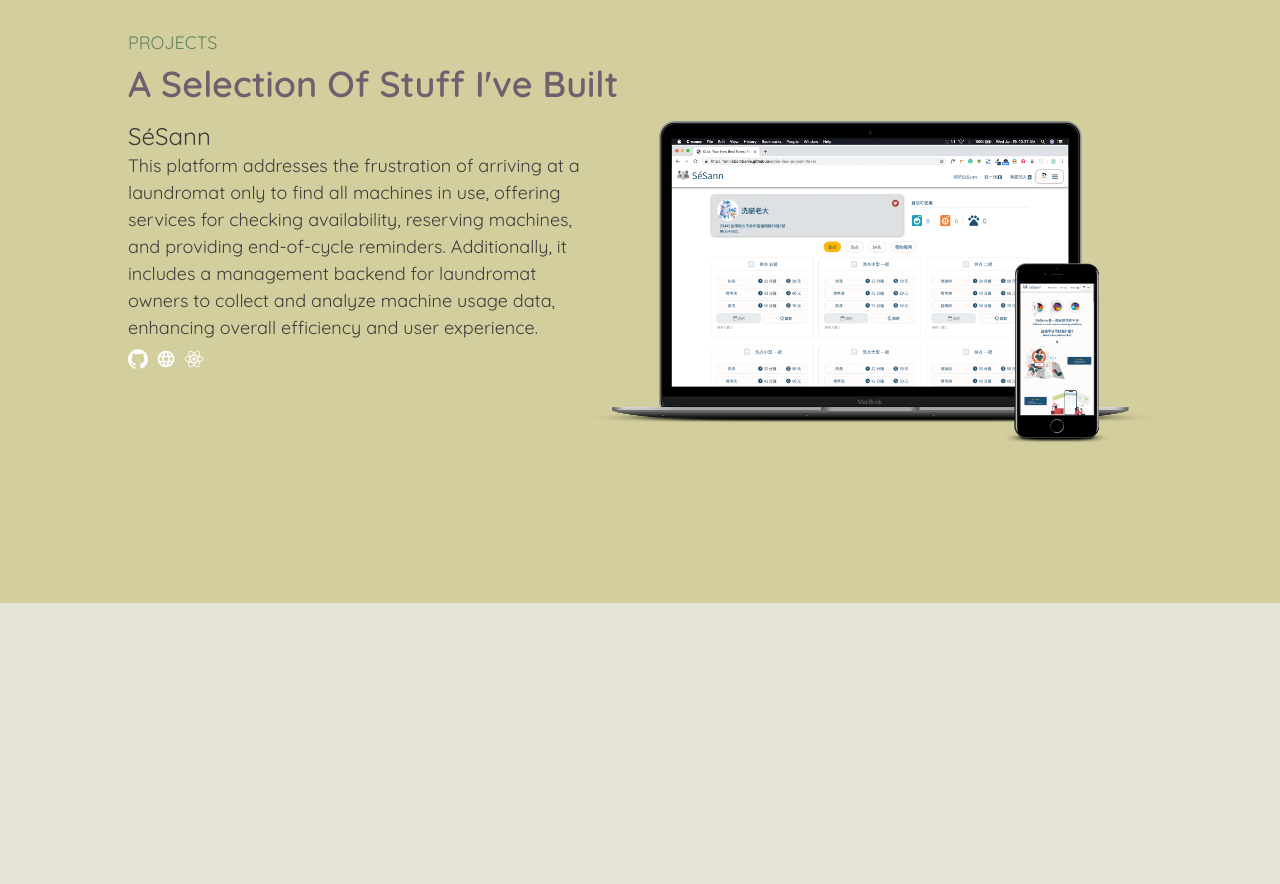
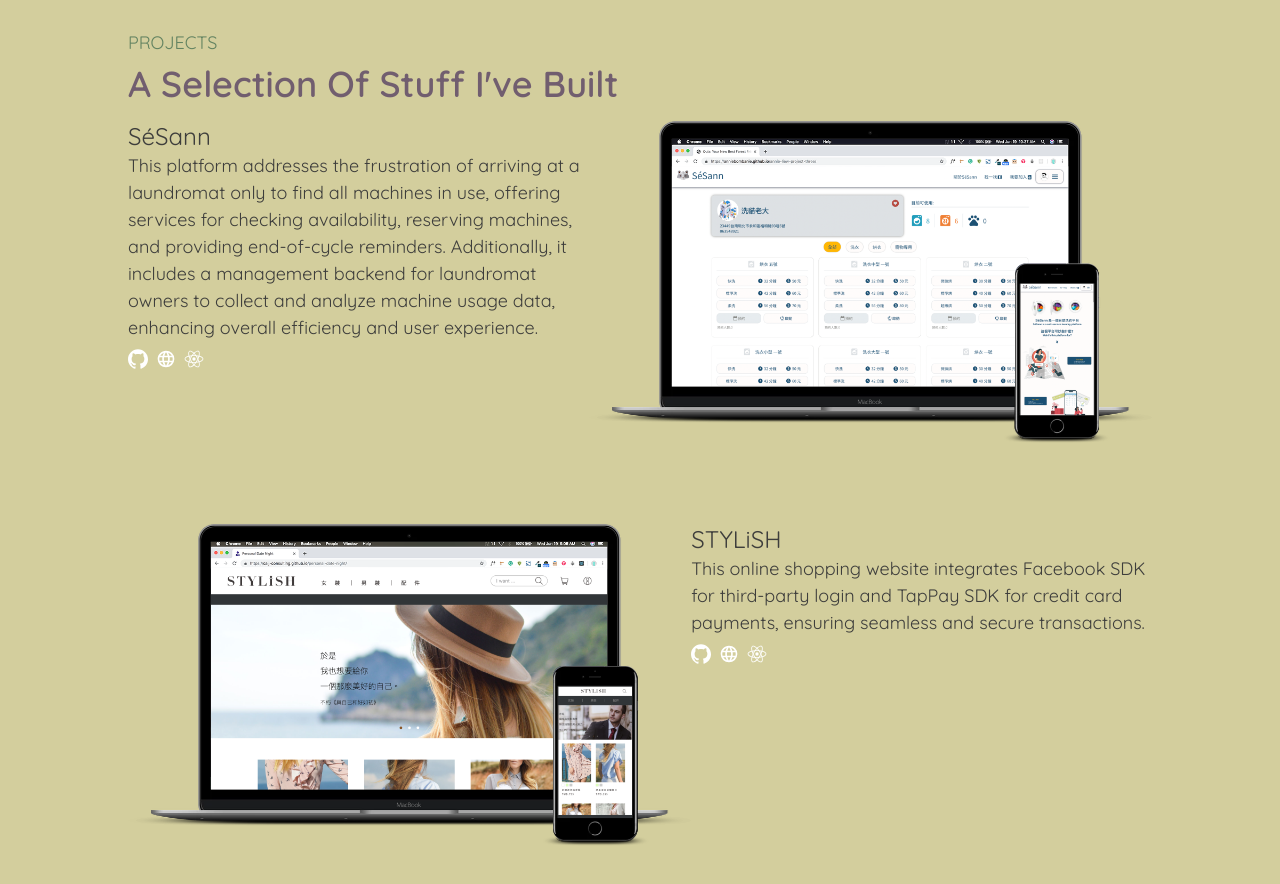
Before and after one commit to ZoeHaveFun/ZoeHaveFun.github.io, a Next.js app: page / in a window 1280 px wide. Shown: the part 1900-2784 px from the top of the page. Before the commit the page ends 2503 px from the top, so only its background shows below. Built offline with nearby package versions, Linux system fonts and the light colour scheme; what tailwind-clip-path would draw is missing.

Commit message:
feat: add 3 projects content

```diff
--- a/src/components/sections.tsx
+++ b/src/components/sections.tsx
@@ -1,8 +1,12 @@
 import Image from "next/image";
 import { FC, ReactNode } from "react";
 import portraitPic from "../../public/portrait.jpg";
-import SéSann  from "../../public/projects_view/SéSann.png";
-import { GithubIcon, icons, IconsSVG, ReactIcon, WebsiteIcon } from "./icons";
+import SéSann from "../../public/projects_view/SéSann.png";
+import STYLiSH from "../../public/projects_view/STYLiSH.png";
+import PM_Tool from "../../public/projects_view/Pallets-Management-Tool.png";
+import Chickin_Now from "../../public/projects_view/Chick-in-Now.png";
+
+import { GithubIcon, icons, IconsSVG, ReactIcon, VueIcon, WebsiteIcon } from "./icons";
 
 type IconBoxProps = {
   iconName: string
@@ -117,6 +121,8 @@ export const Projects: FC = () => {
           A Selection Of Stuff I&apos;ve Built
         </h3>
 
+        <div className="grid gap-20">
+          {/* SéSann */}
           <div className="flex">
             <div className="w-[45%]">
               <span className="text-2xl">SéSann</span>
@@ -125,21 +131,97 @@ export const Projects: FC = () => {
               </p>
               <div className="pt-2 grid grid-flow-col auto-cols-min gap-x-2">
                 <a href="https://github.com/ZoeHaveFun/SeSann" target="_blank" aria-label="open link to SéSann github repo.">
-              <GithubIcon className="fill-white h-5 hover:fill-slate-500"/>
+                  <GithubIcon className="fill-white h-5 hover:fill-slate-500" />
                 </a>
                 <a href="https://laundry-27ace.web.app" target="_blank" aria-label="open linke to SéSann website">
-              <WebsiteIcon className="fill-white h-5 hover:fill-slate-500"/>
+                  <WebsiteIcon className="fill-white h-5 hover:fill-slate-500" />
                 </a>
-            <ReactIcon className="fill-white h-5"/>
+                <ReactIcon className="fill-white h-5" />
               </div>
             </div>
             <div className="w-[55%]">
               <Image
                 src={SéSann}
                 className="object-contain"
-             alt="devices showing screenshots of SéSann."/>
+                alt="devices showing screenshots of SéSann." />
             </div>
           </div>
+          {/* STYLiSH */}
+          <div className="flex">
+            <div className="w-[55%]">
+              <Image
+                src={STYLiSH}
+                className="object-contain"
+                alt="devices showing screenshots of STYLiSH." />
+            </div>
+            <div className="w-[45%]">
+              <span className="text-2xl">STYLiSH</span>
+              <p>
+                This online shopping website integrates Facebook SDK for third-party login and TapPay SDK for credit card payments, ensuring seamless and secure transactions.
+              </p>
+              <div className="pt-2 grid grid-flow-col auto-cols-min gap-x-2">
+                <a href="https://github.com/ZoeHaveFun/SeSann" target="_blank" aria-label="open link to SéSann github repo.">
+                  <GithubIcon className="fill-white h-5 hover:fill-slate-500" />
+                </a>
+                <a href="https://zoehavefun.github.io/Front-End-Class-Batch16/students/zoe/" target="_blank" aria-label="open linke to SéSann website">
+                  <WebsiteIcon className="fill-white h-5 hover:fill-slate-500" />
+                </a>
+                <ReactIcon className="fill-white h-5" />
+              </div>
+            </div>
+          </div>
+          {/* Pallets-Management-Tool */}
+          <div className="flex">
+            <div className="w-[45%]">
+              <span className="text-2xl">
+                Pallets-Management-Tool
+              </span>
+              <p>
+                Utilize pallet management tools to track cargo flow and mitigate loss or damage commonly occurring between factories and dealers. These tools feature a hierarchical permission management structure enabling different user classes to access specific functions.
+              </p>
+              <div className="pt-2 grid grid-flow-col auto-cols-min gap-x-2">
+                <a href="https://github.com/ZoeHaveFun/Pallets-Management-Tool" target="_blank" aria-label="open link to SéSann github repo.">
+                  <GithubIcon className="fill-white h-5 hover:fill-slate-500" />
+                </a>
+                {/* <a href="https://zoehavefun.github.io/Front-End-Class-Batch16/students/zoe/" target="_blank" aria-label="open linke to SéSann website">
+                  <WebsiteIcon className="fill-white h-5 hover:fill-slate-500" />
+                </a> */}
+                {/* <ReactIcon className="fill-white h-5" /> */}
+              </div>
+            </div>
+            <div className="w-[55%]">
+              <Image
+                src={PM_Tool}
+                className="object-contain"
+                alt="devices showing screenshots of STYLiSH." />
+            </div>
+          </div>
+          {/* Chick-in-Now */}
+          <div className="flex">
+            <div className="w-[55%]">
+              <Image
+                src={Chickin_Now}
+                className="object-contain"
+                alt="devices showing screenshots of STYLiSH." />
+            </div>
+            <div className="w-[45%]">
+              <span className="text-2xl">Chick-in-Now</span>
+              <p>
+              Amid the epidemic, remote work is prevalent, and online check-in platforms enable seamless record-keeping irrespective of location.
+              </p>
+              <div className="pt-2 grid grid-flow-col auto-cols-min gap-x-2">
+                <a href="https://github.com/ZoeHaveFun/Chick-in-Now" target="_blank" aria-label="open link to SéSann github repo.">
+                  <GithubIcon className="fill-white h-5 hover:fill-slate-500" />
+                </a>
+                {/* <a href="https://zoehavefun.github.io/Front-End-Class-Batch16/students/zoe/" target="_blank" aria-label="open linke to SéSann website">
+                  <WebsiteIcon className="fill-white h-5 hover:fill-slate-500" />
+                </a> */}
+                <VueIcon className="fill-white h-5" />
+              </div>
+            </div>
+          </div>
+        </div>
+
 
       </div>
     </section>
```
Lines whose indentation alone changed are shown as unchanged.
